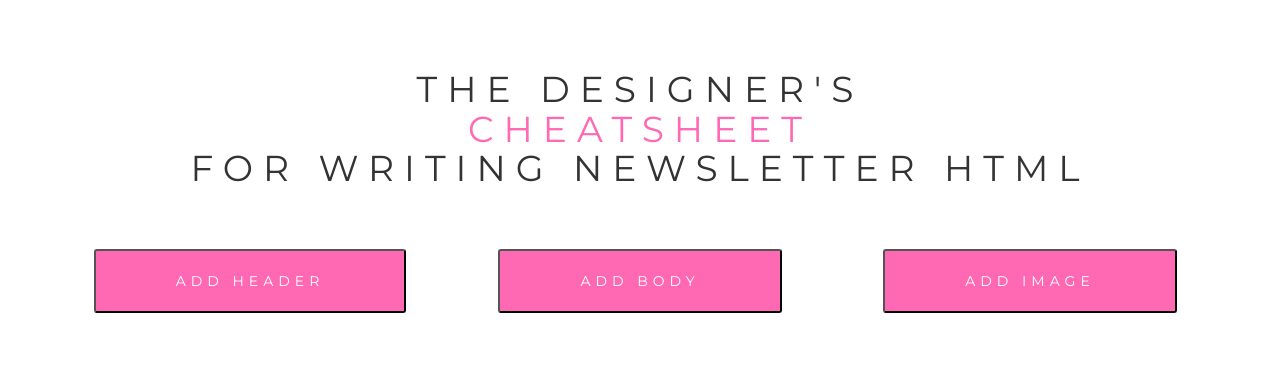
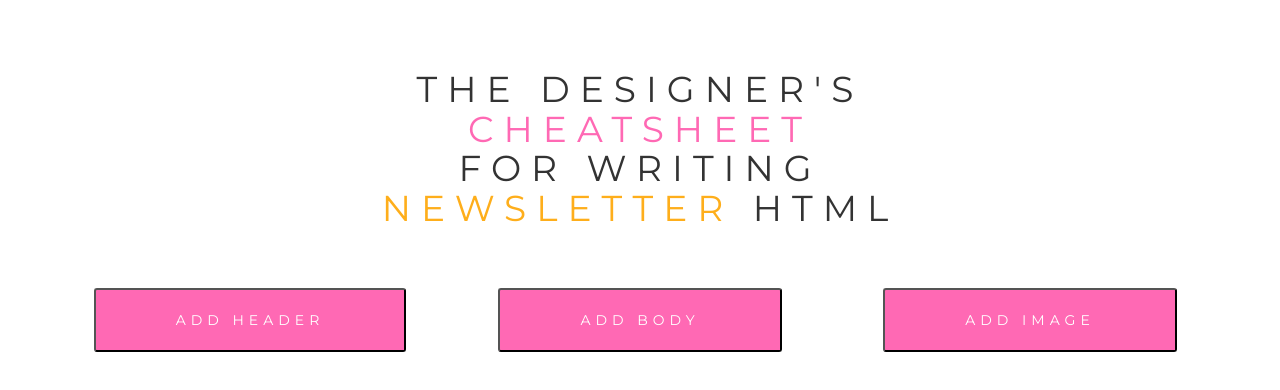
Before and after one commit to haileyerickson/designercheatsheet, a plain HTML site: page index.html in a window 1280 px wide. Drawn offline with nearby package versions, Linux system fonts and the light colour scheme.

Commit message:
<br> added and color change to orange in title

```diff
--- a/index.html
+++ b/index.html
@@ -59,7 +59,7 @@ $(document).ready(function(){
 </head>
 <body>
 
-<h1 style="padding: 50px">The Designer's<span style="color:#ff69b4"><br>Cheatsheet<br></span>for writing Newsletter Html</h1>
+<h1 style="padding: 50px">The Designer's<span style="color:#ff69b4"><br>Cheatsheet<br></span>for writing<br><span style="color:#feae1b"> Newsletter</span> Html</h1>
 
 <div class="container">
   <div class="row">
```
